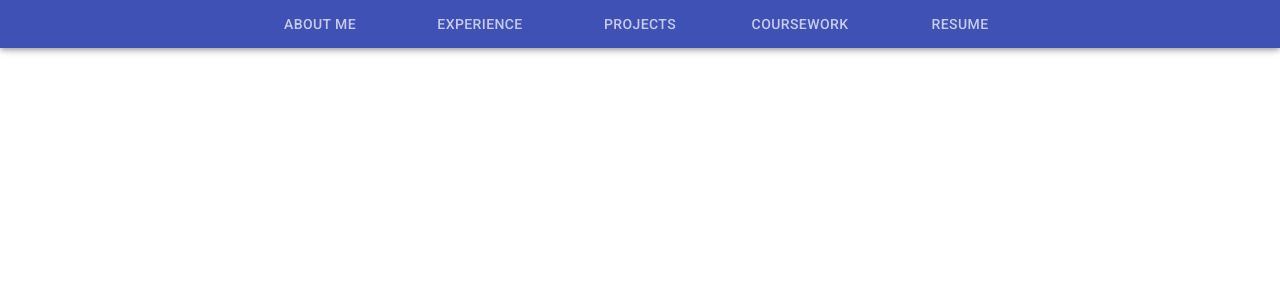
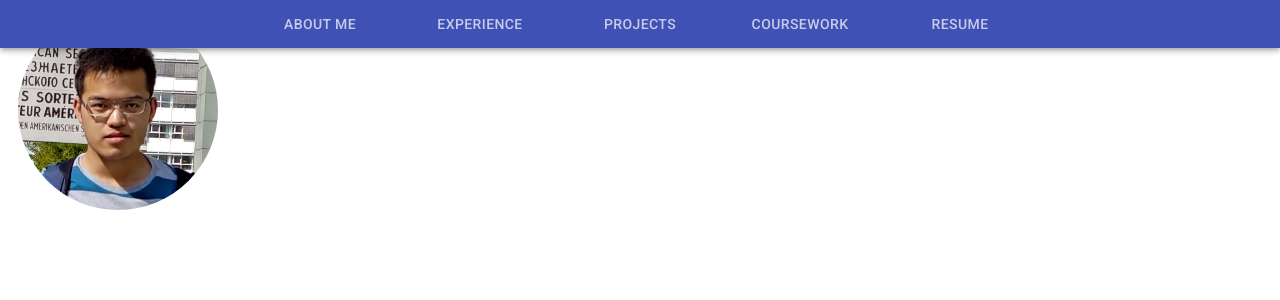
Before and after one commit to paulpan05/portfolio-website, a React (Create React App) app: page / in a window 1280 px wide. Shown: the top 300 px of the page. Built offline with nearby package versions, Linux system fonts and the light colour scheme.

Commit message:
Basic about me layout

```diff
--- a/src/components/AboutMe.tsx
+++ b/src/components/AboutMe.tsx
@@ -1,7 +1,21 @@
 import React from 'react';
+import Avatar from '@material-ui/core/Avatar'
+import { makeStyles, createStyles } from '@material-ui/core/styles';
+import profile from '../images/profile.jpg'
+
+const useStyles = makeStyles(
+  createStyles({
+    avatar: {
+      margin: 10,
+      width: 200,
+      height: 200
+    }
+  })
+);
 
 const AboutMe: React.FC = () => {
-  return(<div></div>);
+  const classes = useStyles();
+  return(<Avatar alt="Remy Sharp" src={profile} className={classes.avatar} />);
 }
 
 export default AboutMe;
```
